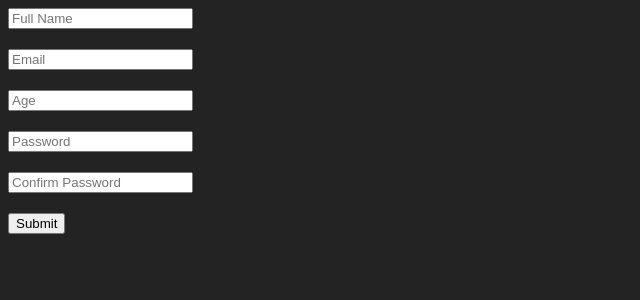
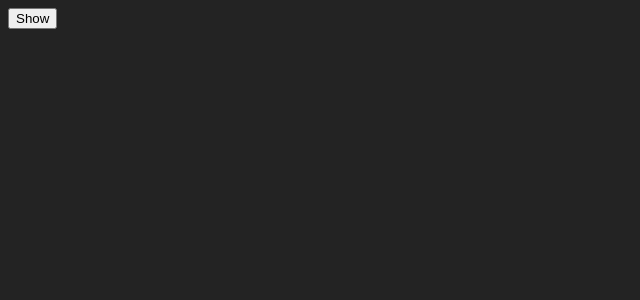
Before and after one commit to lopesmfelipe/portfolio, a React (Vite) app in the folder rtest/: page / in a window 1280 px wide. Shown: the top 300 px of the page, without its empty margins (0-640 px from the left). Built offline with nearby package versions, Linux system fonts and the light colour scheme.

Commit message:
Toggling

```diff
--- a/rtest/src/App.css
+++ b/rtest/src/App.css
@@ -1,13 +1,10 @@
 body {
   background-color: rgb(35, 35, 35);
+  color: white;
+  font-family: 'Franklin Gothic Medium', 'Arial Narrow', Arial, sans-serif;
 }
 
 input {
   display: block;
   margin-bottom: 20px;
 }
-
-p {
-  color: rgb(243, 2, 2);
-  font-family:'Courier New', Courier, monospace;
-}
--- a/rtest/src/App.jsx
+++ b/rtest/src/App.jsx
@@ -1,11 +1,15 @@
 import "./App.css";
-import { Form } from "./components/Form"
+import { useState } from "react";
 
 function App() {
+  const [isVisible, setIsVisible] = useState(false);
 
   return (
     <div className="App">
-      <Form />
+      <button onClick={() => setIsVisible((prev) => !prev)}>
+        {isVisible ? "Hide" : "Show"}
+      </button>
+      {isVisible && <h1> Hidden text</h1>}
     </div>
   );
 }
```
